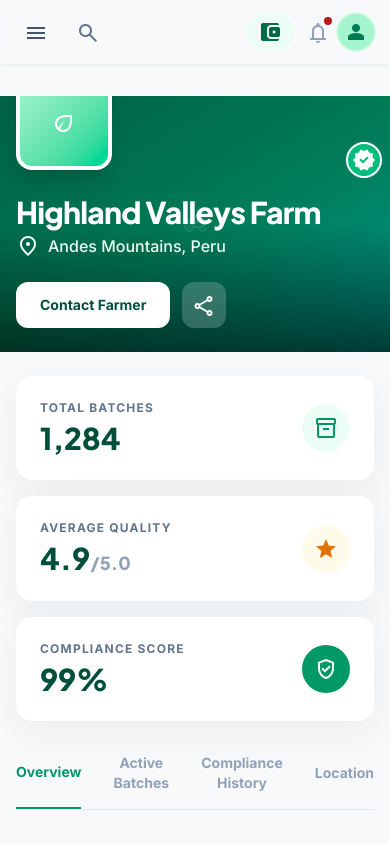
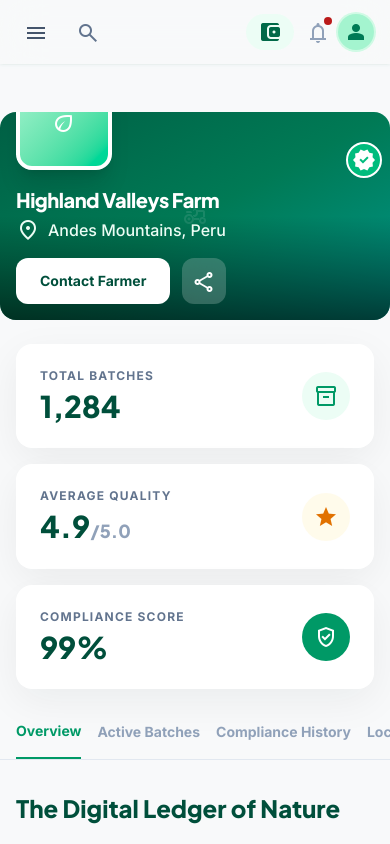
Before and after one commit to xuanhai0913/agri-traceability-system, a React (Vite) app in the folder frontend-web/: page /producers/1 in a window 390 px wide. Shown: the top 844 px of the page. Built offline with nearby package versions, Linux system fonts and the light colour scheme.

Commit message:
refactor: improve mobile responsiveness and add horizontal scroll support for detail pages and network views

```diff
--- a/frontend-web/src/index.css
+++ b/frontend-web/src/index.css
@@ -232,3 +232,12 @@ h1, h2, h3, .font-headline {
   background-size: 800px 100%;
   animation: skeleton-shimmer 1.6s ease-in-out infinite;
 }
+
+/* Hide scrollbar for horizontal-scroll elements */
+.scrollbar-hide {
+  -ms-overflow-style: none;
+  scrollbar-width: none;
+}
+.scrollbar-hide::-webkit-scrollbar {
+  display: none;
+}
--- a/frontend-web/src/pages/BatchDetailPage.jsx
+++ b/frontend-web/src/pages/BatchDetailPage.jsx
@@ -152,7 +152,7 @@ export default function BatchDetailPage() {
       )}
 
       {/* 3-Column Layout */}
-      <div className="grid grid-cols-12 gap-8 items-start">
+      <div className="grid grid-cols-1 lg:grid-cols-12 gap-6 md:gap-8 items-start">
         {/* Left: Summary */}
         <div className="col-span-12 lg:col-span-3 space-y-6">
           <div className="bg-surface-container-lowest p-6 rounded-2xl shadow-ambient">
--- a/frontend-web/src/pages/ProducerDetailPage.jsx
+++ b/frontend-web/src/pages/ProducerDetailPage.jsx
@@ -144,7 +144,7 @@ export default function ProducerDetailPage() {
   return (
     <>
       {/* Hero Banner */}
-      <div className="relative h-64 md:h-72 w-full overflow-hidden rounded-2xl -mt-8 -mx-8 mb-0" style={{ width: "calc(100% + 4rem)" }}>
+      <div className="relative h-52 md:h-72 w-[calc(100%+2rem)] md:w-[calc(100%+4rem)] overflow-hidden rounded-2xl -mt-4 md:-mt-8 -mx-4 md:-mx-8 mb-0">
         <div className="w-full h-full bg-gradient-to-br from-emerald-800 via-emerald-700 to-teal-600 flex items-center justify-center">
           <span className="material-symbols-outlined text-white/10 text-[200px]">
             agriculture
@@ -153,7 +153,7 @@ export default function ProducerDetailPage() {
         <div className="absolute inset-0 bg-gradient-to-t from-black/60 via-transparent to-transparent"></div>
 
         {/* Profile overlay */}
-        <div className="absolute bottom-0 left-0 w-full px-8 pb-6 flex flex-col md:flex-row md:items-end gap-6">
+        <div className="absolute bottom-0 left-0 w-full px-4 md:px-8 pb-4 md:pb-6 flex flex-col md:flex-row md:items-end gap-4 md:gap-6">
           {/* Avatar */}
           <div className="relative">
             <div className="w-24 h-24 md:w-28 md:h-28 rounded-2xl border-4 border-white shadow-xl overflow-hidden bg-gradient-to-br from-emerald-200 to-emerald-400 flex items-center justify-center">
@@ -174,7 +174,7 @@ export default function ProducerDetailPage() {
           {/* Name & Location */}
           <div className="flex-1 text-white">
             <div className="flex items-center gap-3">
-              <h1 className="text-3xl md:text-4xl font-extrabold tracking-tight font-headline">
+              <h1 className="text-xl md:text-4xl font-extrabold tracking-tight font-headline">
                 {producer.name}
               </h1>
               <span className="hidden md:inline-flex px-3 py-1 bg-white/20 backdrop-blur-md rounded-full text-xs font-bold tracking-wider uppercase">
@@ -254,12 +254,12 @@ export default function ProducerDetailPage() {
       </div>
 
       {/* Tabs */}
-      <div className="flex gap-8 border-b border-slate-200 mb-8">
+      <div className="flex gap-4 md:gap-8 border-b border-slate-200 mb-8 overflow-x-auto -mx-4 md:mx-0 px-4 md:px-0 scrollbar-hide">
         {TABS.map((tab) => (
           <button
             key={tab}
             onClick={() => setActiveTab(tab)}
-            className={`pb-4 text-sm font-bold transition-colors ${
+            className={`pb-4 text-sm font-bold transition-colors whitespace-nowrap ${
               activeTab === tab
                 ? "text-emerald-600 border-b-2 border-emerald-600"
                 : "text-slate-400 hover:text-slate-600"
@@ -279,7 +279,7 @@ export default function ProducerDetailPage() {
             <h2 className="text-2xl font-black text-emerald-900 mb-4 font-headline">
               The Digital Ledger of Nature
             </h2>
-            <p className="text-slate-600 leading-relaxed text-lg mb-6">
+            <p className="text-slate-600 leading-relaxed text-base md:text-lg mb-6">
               {producer.description.split("Regenerative Agriculture").length >
               1 ? (
                 <>
--- a/frontend-web/src/pages/ProducerNetworkPage.jsx
+++ b/frontend-web/src/pages/ProducerNetworkPage.jsx
@@ -78,27 +78,27 @@ export default function ProducerNetworkPage() {
   return (
     <>
       {/* Header */}
-      <section className="mb-10 flex justify-between items-end">
+      <section className="mb-10 flex flex-col md:flex-row md:justify-between md:items-end gap-4">
         <div>
           <span className="text-tertiary text-xs font-bold uppercase tracking-[0.2em]">
             Ecosystem Directory
           </span>
-          <h1 className="text-4xl font-extrabold text-on-surface tracking-tight mt-1 font-headline">
+          <h1 className="text-2xl md:text-4xl font-extrabold text-on-surface tracking-tight mt-1 font-headline">
             Producer Network
           </h1>
-          <p className="text-slate-500 mt-2 max-w-lg">
+          <p className="text-slate-500 mt-2 max-w-lg text-sm md:text-base">
             Manage and monitor verified agricultural partners across the global
             supply chain ledger.
           </p>
         </div>
-        <button className="bg-primary text-white px-6 py-3 rounded-2xl font-bold text-sm flex items-center gap-2 hover:scale-[1.02] active:scale-[0.98] transition-all shadow-md shadow-emerald-900/10">
+        <button className="bg-primary text-white px-6 py-3 rounded-2xl font-bold text-sm flex items-center gap-2 hover:scale-[1.02] active:scale-[0.98] transition-all shadow-md shadow-emerald-900/10 w-full md:w-auto justify-center">
           <span className="material-symbols-outlined">person_add</span>
           Add New Producer
         </button>
       </section>
 
       {/* Stats Bento Grid */}
-      <div className="grid grid-cols-4 gap-6 mb-10">
+      <div className="grid grid-cols-2 md:grid-cols-4 gap-4 md:gap-6 mb-10">
         <div className="col-span-1 bg-surface-container-lowest p-6 rounded-xl shadow-ambient ghost-border">
           <span className="text-slate-400 text-xs font-bold uppercase">
             Total Producers
@@ -127,7 +127,7 @@ export default function ProducerNetworkPage() {
             Integrity Secured
           </div>
         </div>
-        <div className="col-span-2 bg-gradient-to-r from-emerald-900 to-emerald-800 p-6 rounded-xl shadow-lg relative overflow-hidden">
+        <div className="col-span-2 bg-gradient-to-r from-emerald-900 to-emerald-800 p-5 md:p-6 rounded-xl shadow-lg relative overflow-hidden">
           <div className="relative z-10">
             <span className="text-emerald-300 text-xs font-bold uppercase">
               Global Distribution
@@ -154,7 +154,7 @@ export default function ProducerNetworkPage() {
       </div>
 
       {/* Filter Bar */}
-      <div className="flex items-center justify-between mb-6 bg-surface-container-low p-4 rounded-xl">
+      <div className="flex flex-col sm:flex-row sm:items-center justify-between mb-6 bg-surface-container-low p-3 md:p-4 rounded-xl gap-3">
         <div className="flex gap-3">
           {FILTERS.map((f) => (
             <button
@@ -304,12 +304,12 @@ export default function ProducerNetworkPage() {
       </div>
 
       {/* Network Integrity Section */}
-      <section className="mt-16 bg-surface-container-low rounded-3xl p-10 flex flex-col md:flex-row gap-12 items-center">
+      <section className="mt-12 md:mt-16 bg-surface-container-low rounded-2xl md:rounded-3xl p-6 md:p-10 flex flex-col md:flex-row gap-8 md:gap-12 items-center">
         <div className="flex-1">
           <span className="text-tertiary text-[10px] font-black uppercase tracking-[0.3em]">
             Network Integrity
           </span>
-          <h3 className="text-5xl font-extrabold text-on-surface tracking-tighter mt-4 leading-tight font-headline">
+          <h3 className="text-3xl md:text-5xl font-extrabold text-on-surface tracking-tighter mt-4 leading-tight font-headline">
             Verifying Every <br />
             <span className="text-emerald-600">Single Step.</span>
           </h3>
@@ -340,7 +340,7 @@ export default function ProducerNetworkPage() {
         </div>
 
         {/* Decorative image area */}
-        <div className="w-full md:w-[400px] aspect-square bg-emerald-900 rounded-[2.5rem] relative overflow-hidden shadow-2xl rotate-2">
+        <div className="w-full md:w-[400px] aspect-square bg-emerald-900 rounded-2xl md:rounded-[2.5rem] relative overflow-hidden shadow-2xl md:rotate-2">
           <div className="w-full h-full bg-gradient-to-br from-emerald-700 to-emerald-900 flex items-center justify-center">
             <span className="material-symbols-outlined text-emerald-600/30 text-[150px]">
               agriculture
```
